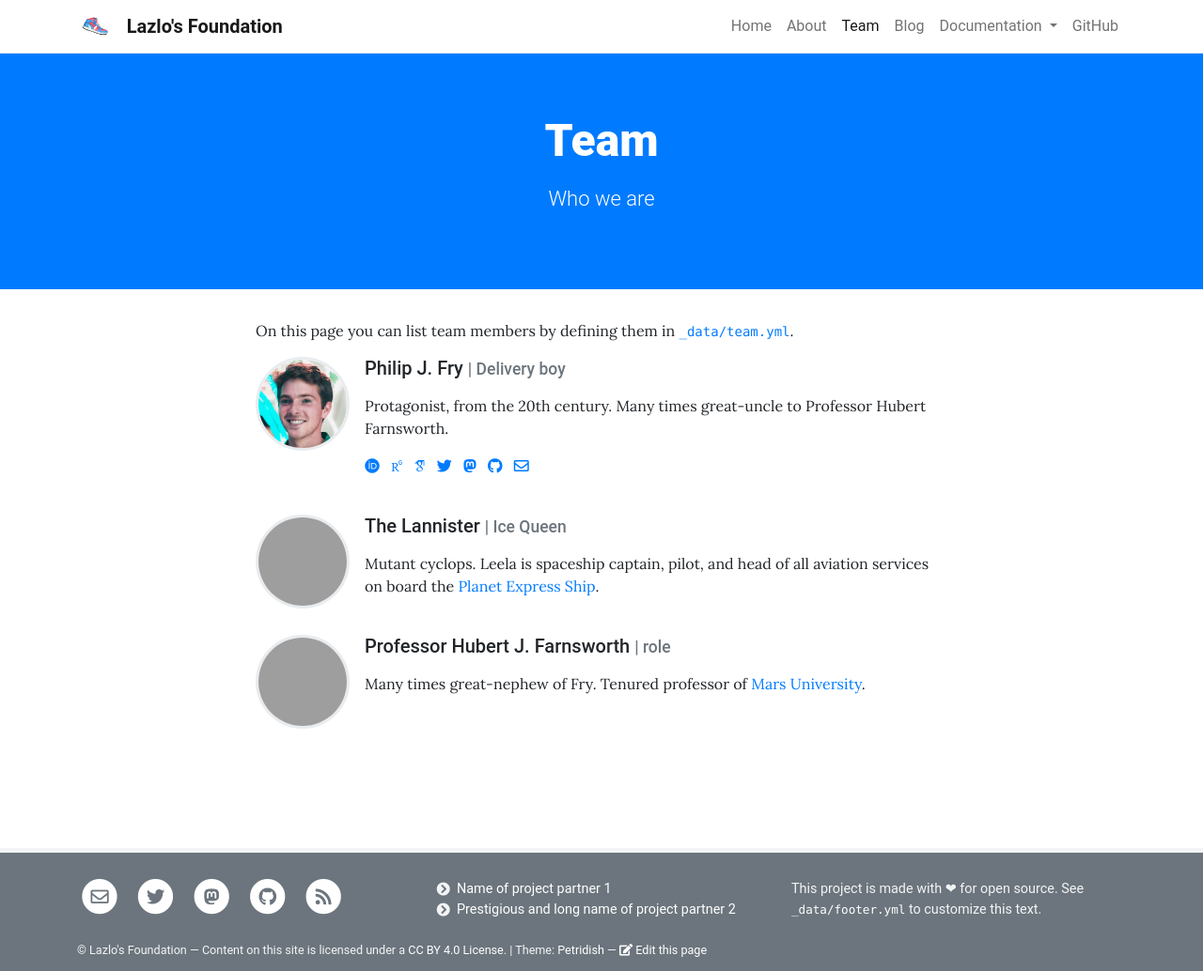
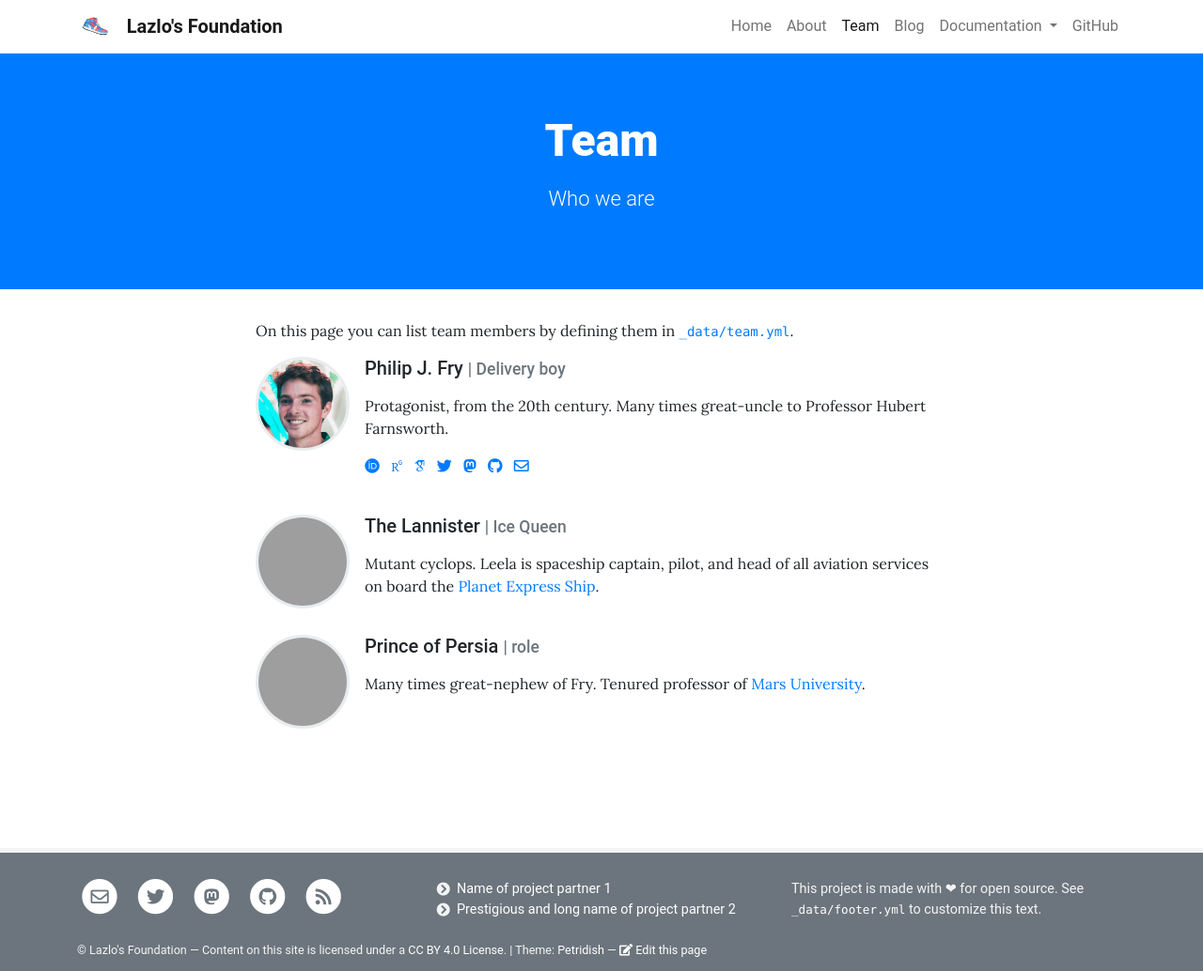
Before and after one commit to laci-foundation/laci-foundation.github.io, a Jekyll site: the page built from pages/team.md, in a window 1280 px wide, cut to the strip 0-1034 px from the top of the page. Shown: the whole strip at 94% size. Built offline with Jekyll 4.4.1, drawn with Linux system fonts in a browser that asks for light colours; some web fonts are replaced; grey boxes are pictures that could not be loaded.

Commit message:
Update team.yml

```diff
--- a/_data/team.yml
+++ b/_data/team.yml
@@ -20,7 +20,7 @@
     Mutant cyclops. Leela is spaceship captain, pilot, and head of all
     aviation services on board the [Planet Express Ship](https://en.wikipedia.org/wiki/Planet_Express_Ship).
 
-- name: Professor Hubert J. Farnsworth
+- name: Prince of Persia
   role: role
   image: assets/theme/images/Maurice.jpg
   description: >
```
